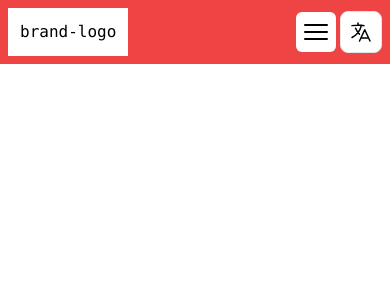
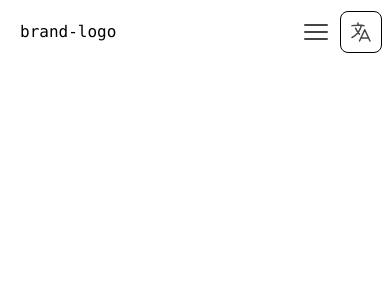
Before and after one commit to d1d4r/nav-ui, a Vue app: page / in a window 390 px wide. Shown: the top 300 px of the page. Built offline with nearby package versions, Linux system fonts and the light colour scheme.

Commit message:
override color and extend animation and responsive font size

```diff
--- a/tailwind.config.js
+++ b/tailwind.config.js
@@ -3,7 +3,43 @@ export default {
   content: ['./index.html', './src/**/*.{vue,js,ts,jsx,tsx}'],
 
   theme: {
-    extend: {}
+    colors: {
+      orange: '#FFA559',
+      black: '#454545',
+      sage: '#ABC270',
+      red: '#FF7C7C'
+    },
+    extend: {
+      keyframes: {
+        'open-slow': {
+          '0%': { 'grid-template-rows': '0fr' },
+          '100%': { 'grid-template-rows': '1fr' }
+        },
+        'pop-up': {
+          '0%': { scale: '0' },
+          '100%': { scale: '1' }
+        },
+
+        'left-to-right': {
+          '0%': { transform: ' translateX(-900px) ' },
+          '100%': { transform: ' translateX(0) ' }
+        }
+      },
+      animation: {
+        'open-slow': 'open-slow 0.6s',
+        'pop-up': 'pop-up 0.6s',
+        'left-to-right': 'left-to-right 0.6s'
+      },
+      fontSize: {
+        clamp: 'clamp(2rem,5rem,7rem)'
+      },
+      backgroundImage: {
+        'hero-pattern': "url('../assets/image/webCover.jpg')"
+      },
+      transitionDuration: {
+        500: '500ms'
+      }
+    }
   },
   plugins: []
 }
```
